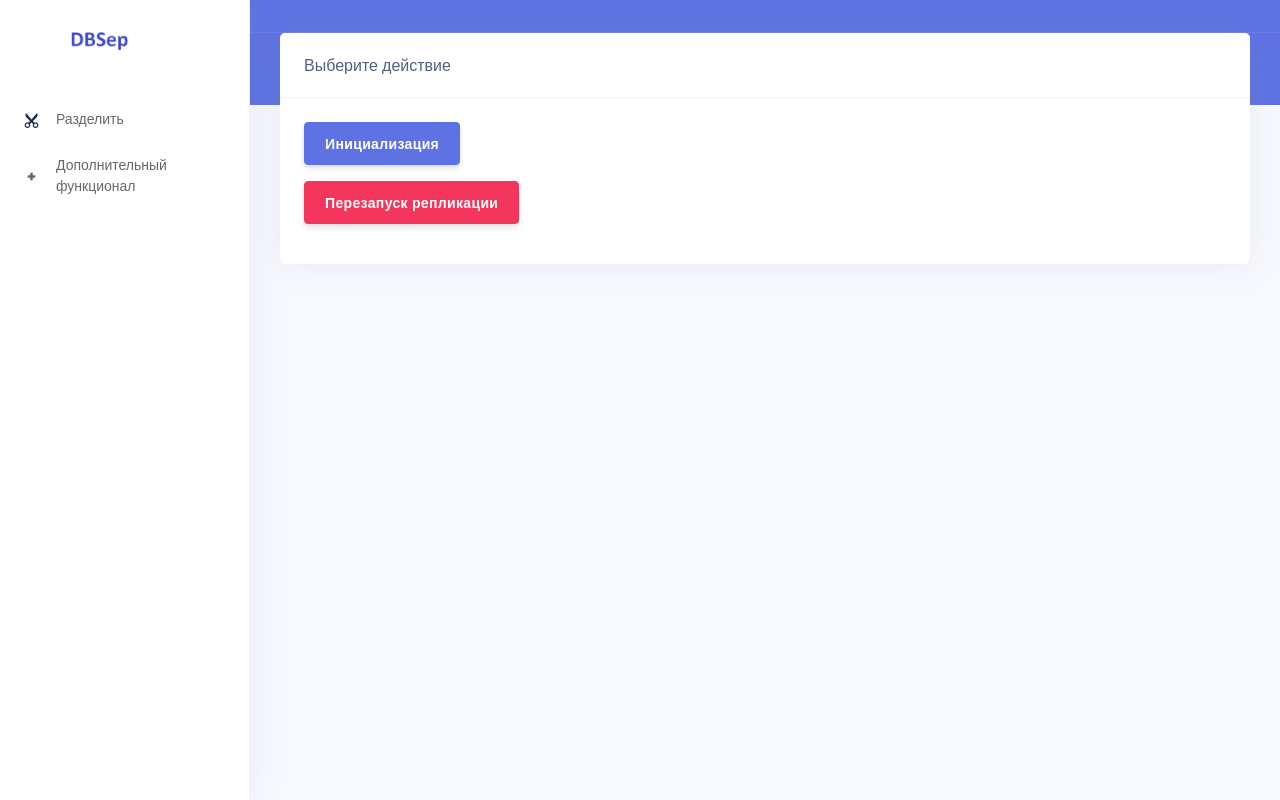
After one commit to Chuchundr/dbsep, a Django app: page /database_separator/additional in a window 1280 px wide. The commit adds this page. Run offline with Django 3.2, Linux system fonts and the light colour scheme; the visitor is signed in with stand-in values (Sample User, id 1); parts of the project's set-up code (start-up, migrations or seed data) failed here and were passed over; some libraries are stand-ins or nearby versions.

Commit message:
добавлена возможность перезапуска репликации

```diff
--- a/database_separator/urls.py
+++ b/database_separator/urls.py
@@ -1,7 +1,8 @@
 from django.urls import path
 from django.contrib.auth.decorators import login_required
 
-from .views import DataBaseDetailView, SeparationView, CheckView, initialize
+from .views import DataBaseDetailView, SeparationView, CheckView, AdditionalFunctionalityView, initialize, \
+    replication_relaunch
 
 
 app_name = 'database_separator'
@@ -10,5 +11,7 @@ urlpatterns = [
     path('database/<int:pk>', login_required(DataBaseDetailView.as_view()), name='db'),
     path('separate', login_required(SeparationView.as_view()), name='separate'),
     path('check/', login_required(CheckView.as_view()), name='check'),
-    path('initialize', login_required(initialize), name='initialize')
+    path('additional', login_required(AdditionalFunctionalityView.as_view()), name='additional'),
+    path('initialize', login_required(initialize), name='initialize'),
+    path('relaunch', login_required(replication_relaunch), name='relaunch')
 ]
--- a/database_separator/views.py
+++ b/database_separator/views.py
@@ -14,6 +14,7 @@ from django import forms
 from .models import DataBase, ReplicationSlot
 from .forms import SeparationForm
 from .scripts.separation import ActionSet, BackupActionSet
+from .scripts.relaunch import ActionSetForRelaunch
 
 
 class MyLoginView(LoginView):
@@ -77,6 +78,19 @@ class CheckView(TemplateView):
     template_name = 'database_separator/check.html'
 
 
+class AdditionalFunctionalityView(TemplateView):
+    """
+    Вьюшка для дополнительных функций
+    """
+    template_name = 'database_separator/additional.html'
+
+
 def initialize(request):
     call_command('initialize')
     return HttpResponseRedirect(reverse_lazy('index'))
+
+
+def replication_relaunch(request):
+    action_set = ActionSetForRelaunch()
+    action_set.execute_script()
+    return HttpResponseRedirect(reverse_lazy('index'))
--- /dev/null
+++ b/templates/database_separator/additional.html
@@ -0,0 +1,26 @@
+{% extends 'base.html' %}
+{% block content %}
+<div class="main-content" id="panel">
+    <div class="header bg-primary pb-6">
+    </div>
+    <div class="container-fluid mt--6">
+        <div class="card">
+            <div class="card-header">
+                Выберите действие
+            </div>
+            <div class="card-body">
+                <p>
+                    <a class="btn btn-primary" href="{% url 'database_separator:initialize' %}">
+                        <span class="nav-link-text">Инициализация</span>
+                    </a>
+                </p>
+                <p>
+                    <a class="btn btn-danger" href="{% url 'database_separator:relaunch' %}">
+                        <span class="nav-link-text">Перезапуск репликации</span>
+                    </a>
+                </p>
+            </div>
+        </div>
+    </div>
+</div>
+{% endblock %}
--- a/templates/navbar.html
+++ b/templates/navbar.html
@@ -20,11 +20,17 @@
                         </a>
                     </li>
                     <li class="nav-item">
-                        <a class="nav-link" href="{% url 'database_separator:initialize' %}">
-                            <i class="ni ni-sound-wave"></i>
-                            <span class="nav-link-text">Инициализация</span>
+                        <a class="nav-link" href="{% url 'database_separator:additional' %}">
+                            <i class="ni ni-fat-add"></i>
+                            <span class="nav-link-text">Дополнительный функционал</span>
                         </a>
                     </li>
+<!--                    <li class="nav-item">-->
+<!--                        <a class="nav-link" href="{% url 'database_separator:initialize' %}">-->
+<!--                            <i class="ni ni-sound-wave"></i>-->
+<!--                            <span class="nav-link-text">Инициализация</span>-->
+<!--                        </a>-->
+<!--                    </li>-->
 <!--                    <li class="nav-item">-->
 <!--                        <a class="nav-link" href="#">-->
 <!--                            <i class="fas fa-sync"></i>-->
```
Also changed, not shown: database_separator/scripts/relaunch.py (+31 -4 lines).
